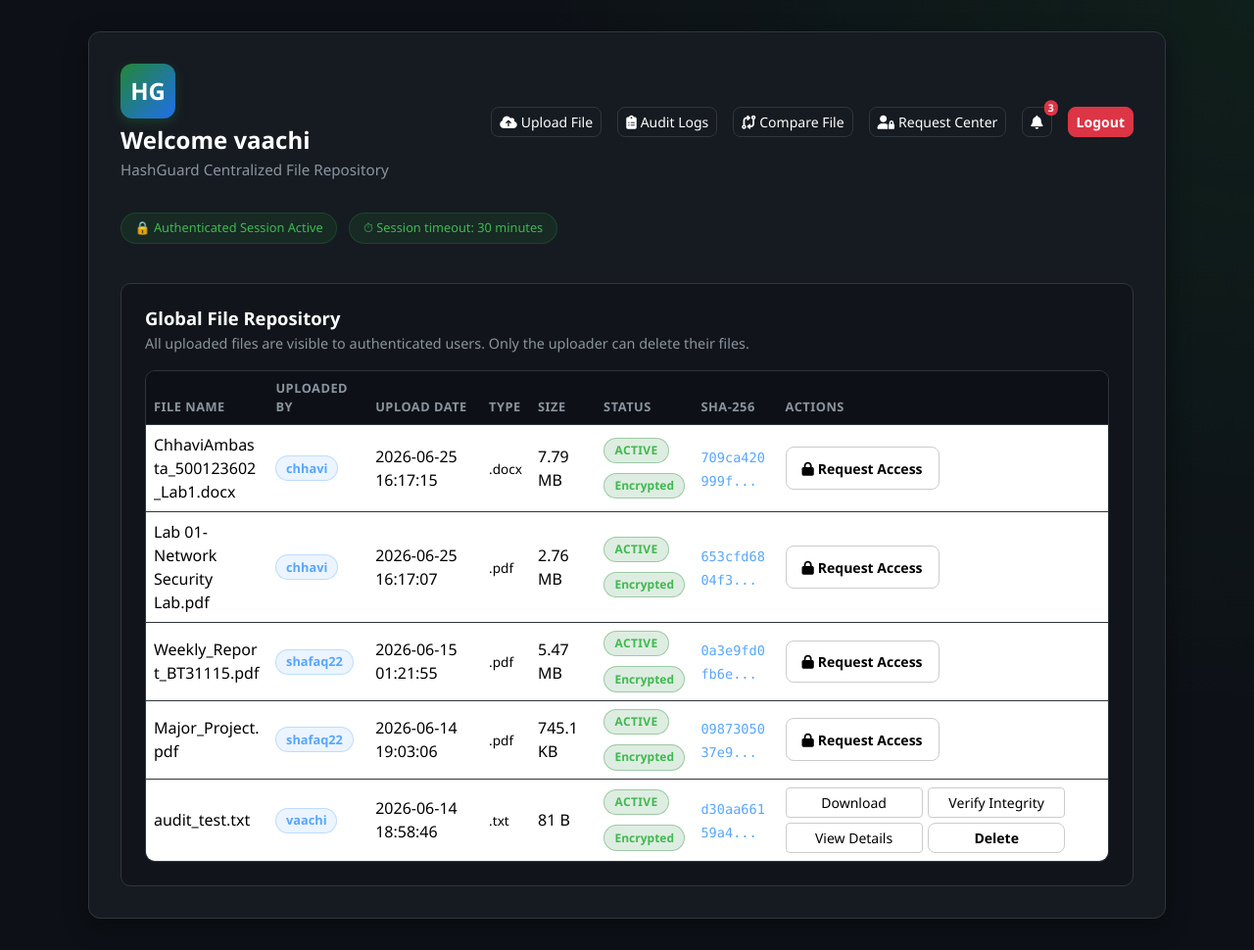
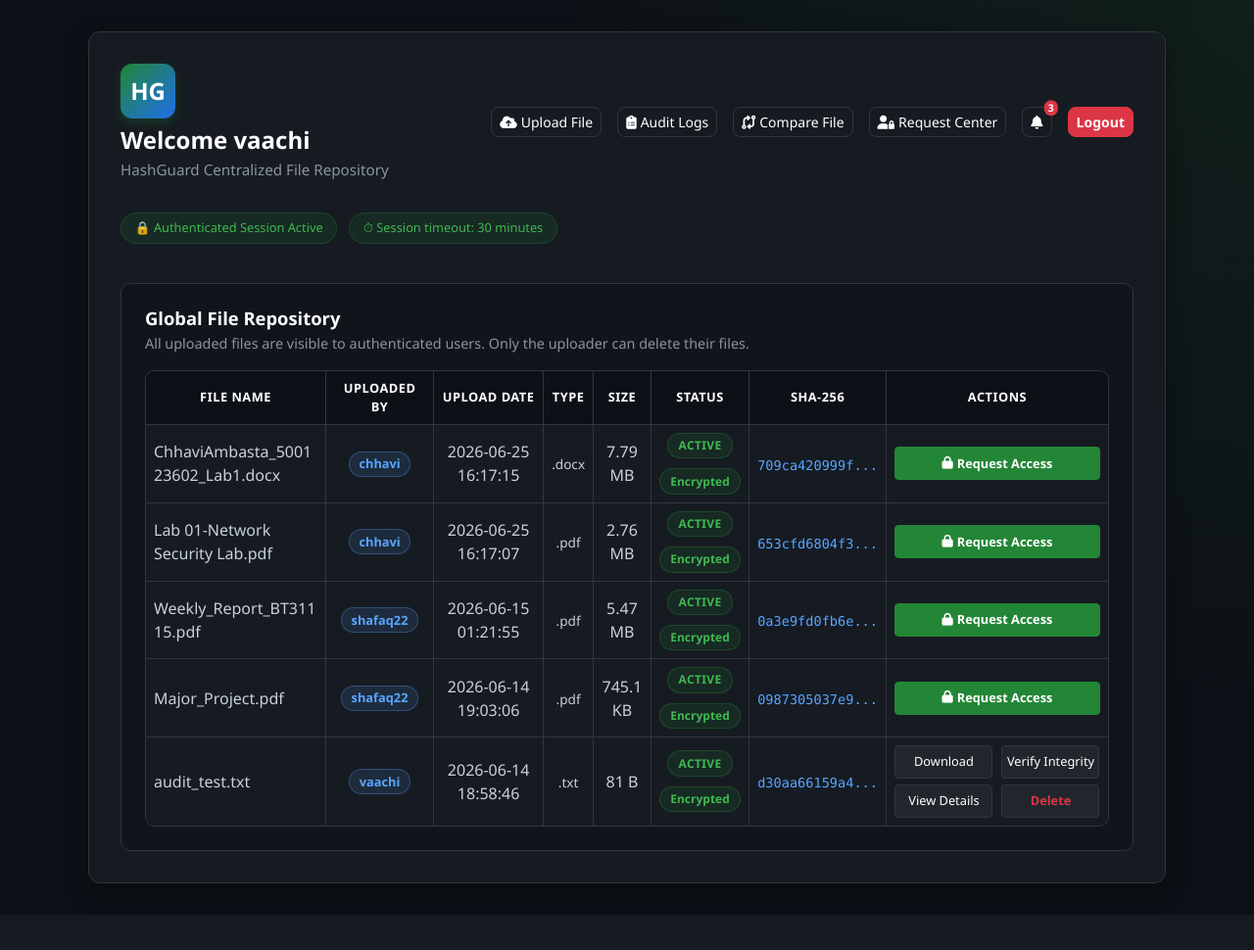
Before and after one commit to ChhaviAmbasta/HashGuard, a Flask app: page /dashboard in a window 1280 px wide. Shown: the whole page at 98% size. After the commit the page ends 924 px from the top, so only its background shows below. Run offline with Flask 3, Linux system fonts and the light colour scheme; a user stored in the database is signed in; data comes from the database, SQL or seed files in the repository; both versions use the stored data as it was after the commit.

Commit message:
Refine Global File Repository UI

```diff
--- a/static/css/style.css
+++ b/static/css/style.css
@@ -361,31 +361,116 @@ body {
 }
 
 .files-table {
+    table-layout: auto;
     margin-bottom: 0;
     color: var(--text-primary);
 }
 
-.files-table thead th {
+.files-table.table > thead > tr > th {
     background-color: var(--bg-primary);
     border-bottom: 1px solid var(--border-color);
-    color: var(--text-muted);
+    color: #ffffff;
     font-size: 0.8rem;
+    font-weight: bold;
     text-transform: uppercase;
     letter-spacing: 0.04em;
-}
-
-.files-table tbody td {
-    border-bottom: 1px solid var(--border-color);
+    text-align: center;
     vertical-align: middle;
 }
 
-.files-table tbody tr:last-child td {
+.files-table.table > tbody > tr > td {
+    background-color: var(--bg-card);
+    border-bottom: 1px solid var(--border-color);
+    border-right: 1px solid var(--border-color);
+    vertical-align: middle;
+    color: #C9D1D9;
+    transition: background-color 0.25s ease;
+}
+
+.files-table.table > tbody > tr:last-child > td {
     border-bottom: none;
 }
 
+.files-table.table > tbody > tr:hover > td {
+    background-color: #1C2128;
+}
+
+.files-table.table > thead > tr > th,
+.files-table.table > tbody > tr > td {
+    border-right: 1px solid var(--border-color);
+}
+
+.files-table.table > thead > tr > th:last-child,
+.files-table.table > tbody > tr > td:last-child {
+    border-right: none;
+}
+
+.files-table.table > thead > tr > th:nth-child(1),
+.files-table.table > tbody > tr > td:nth-child(1) {
+    min-width: 180px;
+    max-width: 280px;
+}
+
+.files-table.table > thead > tr > th:nth-child(2) {
+    min-width: 110px;
+}
+.files-table.table > tbody > tr > td:nth-child(2) {
+    min-width: 80px;
+}
+
+.files-table.table > thead > tr > th:nth-child(3) {
+    min-width: 110px;
+}
+.files-table.table > tbody > tr > td:nth-child(3) {
+    min-width: 80px;
+}
+
+.files-table.table > thead > tr > th:nth-child(4),
+.files-table.table > tbody > tr > td:nth-child(4) {
+    min-width: 35px;
+}
+
+.files-table.table > thead > tr > th:nth-child(5),
+.files-table.table > tbody > tr > td:nth-child(5) {
+    min-width: 45px;
+}
+
+.files-table.table > thead > tr > th:nth-child(6),
+.files-table.table > tbody > tr > td:nth-child(6) {
+    min-width: 100px;
+}
+
+.files-table.table > thead > tr > th:nth-child(7) {
+    min-width: 95px;
+}
+.files-table.table > tbody > tr > td:nth-child(7) {
+    min-width: 70px;
+}
+
+.files-table.table > thead > tr > th:nth-child(8),
+.files-table.table > tbody > tr > td:nth-child(8) {
+    min-width: 220px;
+}
+
 .filename-cell {
-    max-width: 220px;
     word-break: break-word;
+    color: #FFFFFF;
+    font-weight: 500;
+    cursor: pointer;
+}
+
+.filename-cell:hover {
+    color: var(--info);
+}
+
+.files-table .hash-preview {
+    white-space: nowrap;
+    overflow: hidden;
+    text-overflow: ellipsis;
+    display: inline-block;
+    max-width: 100%;
+    vertical-align: middle;
+    word-break: normal;
 }
 
 .type-badge,
@@ -599,9 +684,165 @@ body {
     color: #fff !important;
 }
 
+.repo-actions {
+    display: grid;
+    grid-template-columns: repeat(2, 1fr);
+    gap: 0.35rem 0.5rem;
+    justify-content: center;
+    max-width: 220px;
+    margin-left: auto;
+    margin-right: auto;
+}
+
+.repo-actions > a,
+.repo-actions > form {
+    justify-self: center;
+}
+
+.repo-actions > form {
+    display: inline-block;
+}
+
+.repo-actions > :only-child {
+    grid-column: 1 / -1;
+    justify-self: center;
+    align-self: center;
+}
+
+.repo-actions .btn {
+    width: 100px !important;
+    height: 34px;
+    padding: 0 !important;
+    display: flex;
+    align-items: center;
+    justify-content: center;
+    font-size: 0.8rem;
+    white-space: nowrap;
+    box-sizing: border-box;
+    margin: 0;
+    border-radius: 0.25rem !important;
+}
+
+.repo-actions .btn:not(.btn-danger):not(.btn-primary):not(.btn-outline-secondary) {
+    color: #FFFFFF !important;
+    background: #21262D !important;
+    border: 1px solid #30363D !important;
+    opacity: 1 !important;
+    visibility: visible !important;
+}
+
+.repo-actions .btn:not(.btn-danger):not(.btn-primary):not(.btn-outline-secondary):hover {
+    background: #2B3139 !important;
+    color: #FFFFFF !important;
+}
+
+.repo-actions .btn-danger {
+    color: #dc3545 !important;
+    background: #21262D !important;
+    border: 1px solid #30363D !important;
+}
+
+.repo-actions .btn-danger:hover {
+    background: #2B3139 !important;
+    color: #ff6b6b !important;
+    border-color: #30363D !important;
+}
+
+.repo-actions .access-pending-btn {
+    width: 210px !important;
+}
+
 .status-column {
     display: flex;
     flex-direction: column;
     gap: 10px;
-    align-items: flex-start;
+    align-items: center;
 }
+
+.owner-badge {
+    display: inline-flex;
+    align-items: center;
+    background-color: rgba(88, 166, 255, 0.12);
+    color: #58A6FF;
+    border: 1px solid rgba(88, 166, 255, 0.3);
+    border-radius: 999px;
+    padding: 0.15rem 0.6rem;
+    font-size: 0.8rem;
+    font-weight: 600;
+}
+
+.security-badge {
+    display: inline-flex;
+    align-items: center;
+    gap: 0.4rem;
+    background-color: rgba(35, 134, 54, 0.15);
+    color: #3FB950;
+    border: 1px solid rgba(35, 134, 54, 0.3);
+    border-radius: 20px;
+    padding: 0.35rem 0.85rem;
+    font-size: 0.8rem;
+    font-weight: 500;
+    margin-bottom: 1rem;
+}
+
+@media (max-width: 576px) {
+
+    .auth-card,
+    .dashboard-card {
+        padding: 1.5rem;
+    }
+
+    .brand-title {
+        font-size: 1.5rem;
+    }
+
+    .dashboard-header {
+        flex-direction: column;
+        align-items: flex-start;
+    }
+
+    .details-grid {
+        grid-template-columns: 1fr;
+    }
+}
+
+/* Custom Extensions for Notification Bell and Access Control */
+.hide-caret::after {
+    display: none !important;
+}
+
+.bg-dark-subtle {
+    background-color: rgba(35, 134, 54, 0.05) !important;
+    border-left: 3px solid var(--info);
+}
+
+.btn-xs {
+    padding: 0.15rem 0.3rem;
+    font-size: 0.75rem;
+    border-radius: 4px;
+}
+
+.dropdown-menu-dark .dropdown-item:hover {
+    background-color: var(--border-color);
+}
+
+.file-actions {
+    display: flex;
+    flex-wrap: wrap;
+    gap: 0.35rem;
+    justify-content: center;
+}
+
+.file-actions .btn {
+    min-width: 140px !important;
+    color: #000 !important;
+    background: #fff !important;
+    border: 1px solid #ccc !important;
+    opacity: 1 !important;
+    visibility: visible !important;
+}
+
+.file-actions .btn:hover {
+    background: #0d6efd !important;
+    color: #fff !important;
+}
--- a/templates/dashboard.html
+++ b/templates/dashboard.html
@@ -101,28 +101,28 @@
 
                     {% if files %}
                         <div class="table-responsive files-table-wrapper mt-3">
-                            <table class="table files-table align-middle">
-                                <thead>
-                                    <tr>
-                                        <th>File Name</th>
-                                        <th>Uploaded By</th>
-                                        <th>Upload Date</th>
-                                        <th>Type</th>
-                                        <th>Size</th>
-                                        <th>Status</th>
-                                        <th>SHA-256</th>
-                                        <th>Actions</th>
-                                    </tr>
-                                </thead>
+                                <table class="table files-table align-middle">
+                                    <thead>
+                                        <tr>
+                                            <th class="text-center">File Name</th>
+                                            <th class="text-center">Uploaded By</th>
+                                            <th class="text-center">Upload Date</th>
+                                            <th class="text-center">Type</th>
+                                            <th class="text-center">Size</th>
+                                            <th class="text-center">Status</th>
+                                            <th class="text-center">SHA-256</th>
+                                            <th class="text-center">Actions</th>
+                                        </tr>
+                                    </thead>
                                 <tbody>
                                     {% for file in files %}
                                         <tr>
-                                            <td class="filename-cell">{{ file.original_filename }}</td>
-                                            <td><span class="owner-badge">{{ file.owner_username }}</span></td>
-                                            <td>{{ file.upload_time }}</td>
-                                            <td><span class="type-badge">.{{ file.file_extension }}</span></td>
-                                            <td>{{ format_file_size(file.file_size) }}</td>
-                                            <td>
+                                            <td class="filename-cell text-start">{{ file.original_filename }}</td>
+                                            <td class="text-center"><span class="owner-badge">{{ file.owner_username }}</span></td>
+                                            <td class="text-center">{{ file.upload_time }}</td>
+                                            <td class="text-center"><span class="type-badge">.{{ file.file_extension }}</span></td>
+                                            <td class="text-center">{{ format_file_size(file.file_size) }}</td>
+                                            <td class="text-center">
                                                 <div class="status-column">
                                                     <span class="status-badge status-{{ file.status|lower }}">
                                                         {{ file.status }}
@@ -132,9 +132,9 @@
                                                     </span>
                                                 </div>
                                             </td>
-                                            <td><code class="hash-preview">{{ truncate_hash(file.sha256_hash) }}</code></td>
-                                            <td>
-                                                <div class="file-actions">
+                                            <td class="text-center"><code class="hash-preview">{{ truncate_hash(file.sha256_hash) }}</code></td>
+                                            <td class="text-center">
+                                                <div class="repo-actions">
                                                     {% if file.user_permission %}
                                                         <a href="{{ url_for('files.download_file', file_id=file.id) }}" class="btn btn-action btn-action-download btn-sm">Download</a>
                                                         <form action="{{ url_for('files.verify_file', file_id=file.id) }}" method="POST" class="d-inline">
@@ -149,11 +149,11 @@
                                                         {% endif %}
                                                     {% else %}
                                                         {% if file.has_pending_request %}
-                                                            <button class="btn btn-outline-secondary btn-sm" disabled>
+                                                            <button class="btn btn-outline-secondary btn-sm access-pending-btn" disabled>
                                                                 <i class="fa-solid fa-hourglass-half me-1"></i>Access Pending
                                                             </button>
                                                         {% else %}
-                                                            <a href="{{ url_for('files.request_access', file_id=file.id) }}" class="btn btn-primary btn-sm">
+                                                            <a href="{{ url_for('files.request_access', file_id=file.id) }}" class="btn btn-primary btn-sm access-pending-btn">
                                                                 <i class="fa-solid fa-lock me-1"></i>Request Access
                                                             </a>
                                                         {% endif %}
```
Also changed, not shown: database/hashguard.db.
